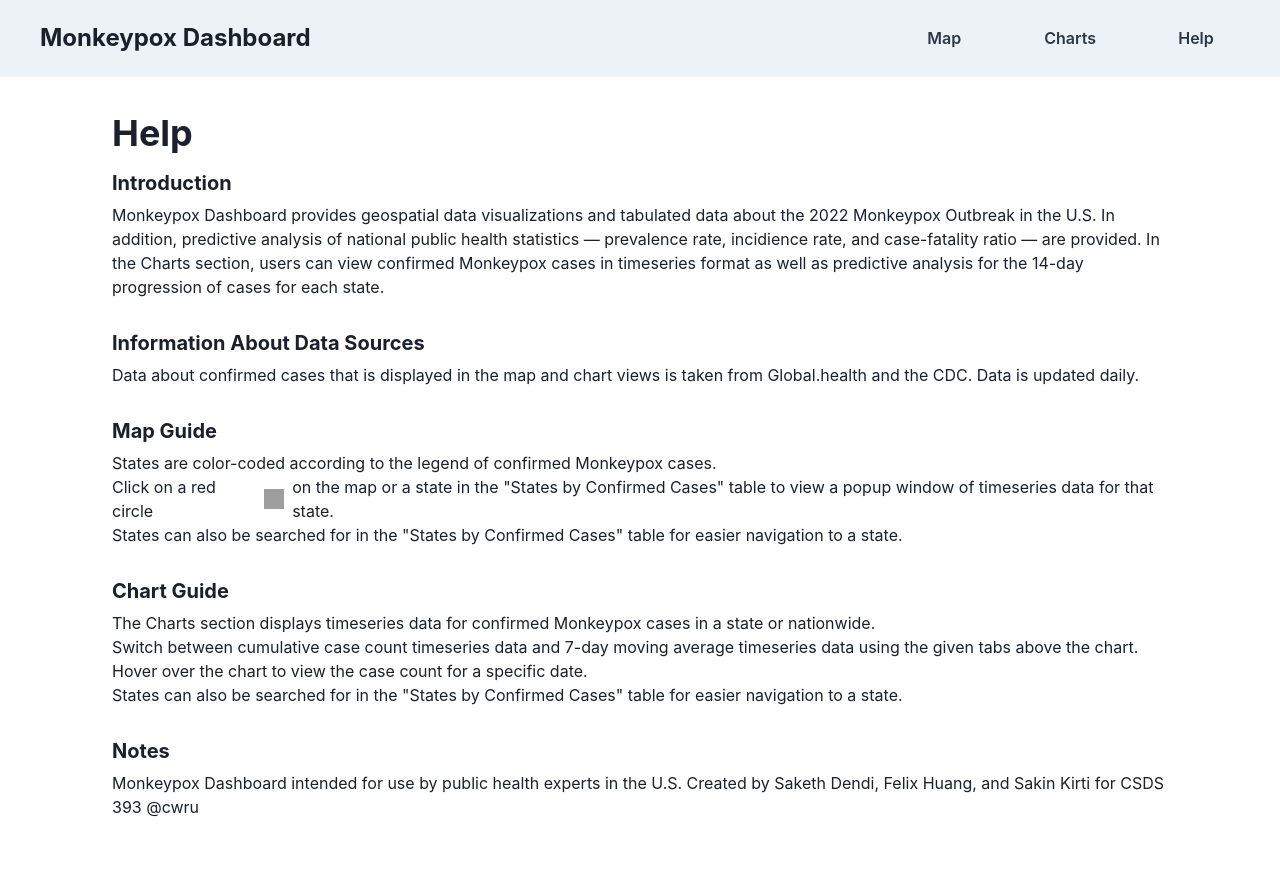
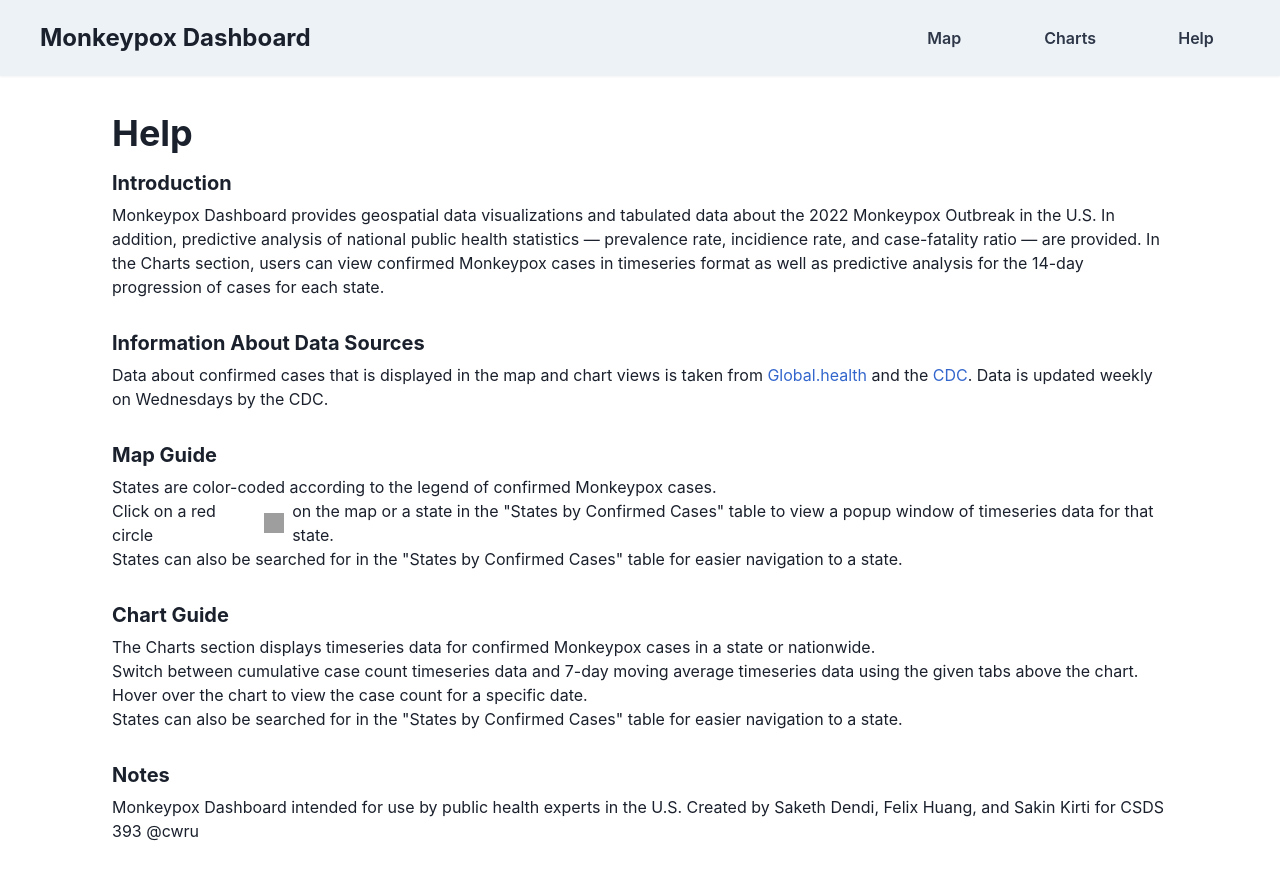
Before and after one commit to sakinkirti/monkeypox-dashboard, a React (Create React App) app in the folder frontend/: page /help in a window 1280 px wide. Shown: the top 878 px of the page. Built offline with nearby package versions, Linux system fonts and the light colour scheme; grey boxes are pictures that could not be loaded.

Commit message:
add links for data sources in help

```diff
--- a/frontend/src/components/Help.js
+++ b/frontend/src/components/Help.js
@@ -1,5 +1,5 @@
 import React from 'react'
-import { Container, Text, Heading, HStack, Image } from '@chakra-ui/react'
+import { Container, Text, Heading, HStack, Image, Link } from '@chakra-ui/react'
 
 const Help = () => {
     return (
@@ -14,8 +14,10 @@ const Help = () => {
             <br />
             <Heading pb={2} fontSize={'xl'}>Information About Data Sources</Heading>
             <Text pb={2} fontSize={'l'}>
-                Data about confirmed cases that is displayed in the map and chart views is taken from Global.health and the CDC.
-                Data is updated daily.
+                Data about confirmed cases that is displayed in the map and chart views is taken from {' '}
+                <Link color={'#3366CC'} href='https://github.com/globaldothealth/monkeypox'>Global.health</Link>{' '}
+                and the <Link color={'#3366CC'} href='https://www.cdc.gov/poxvirus/monkeypox/response/2022/us-map.html'>CDC</Link>.
+                Data is updated weekly on Wednesdays by the CDC.
             </Text>
             <br />
             <Heading pb={2} fontSize={'xl'}>Map Guide</Heading>
```
